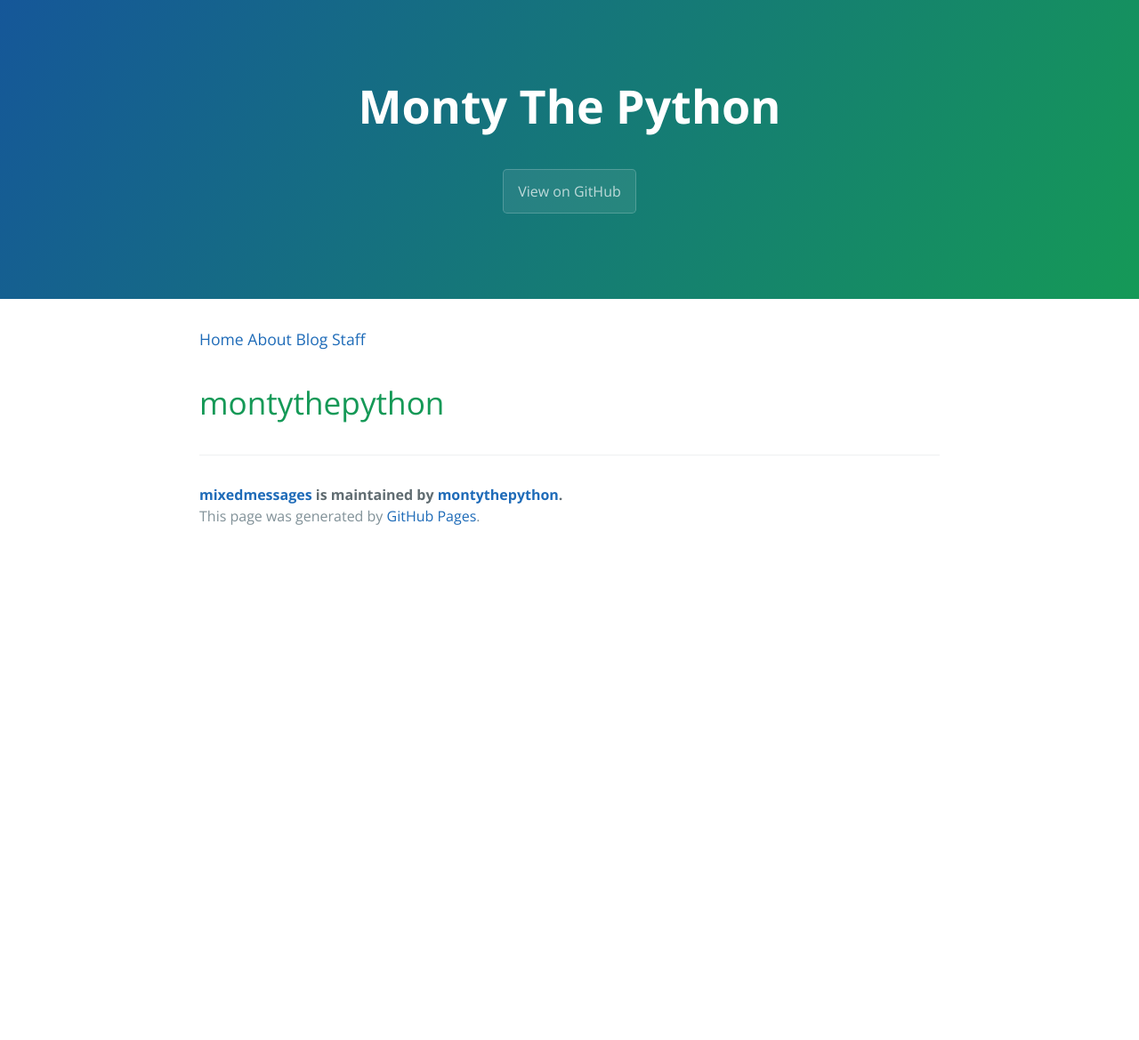
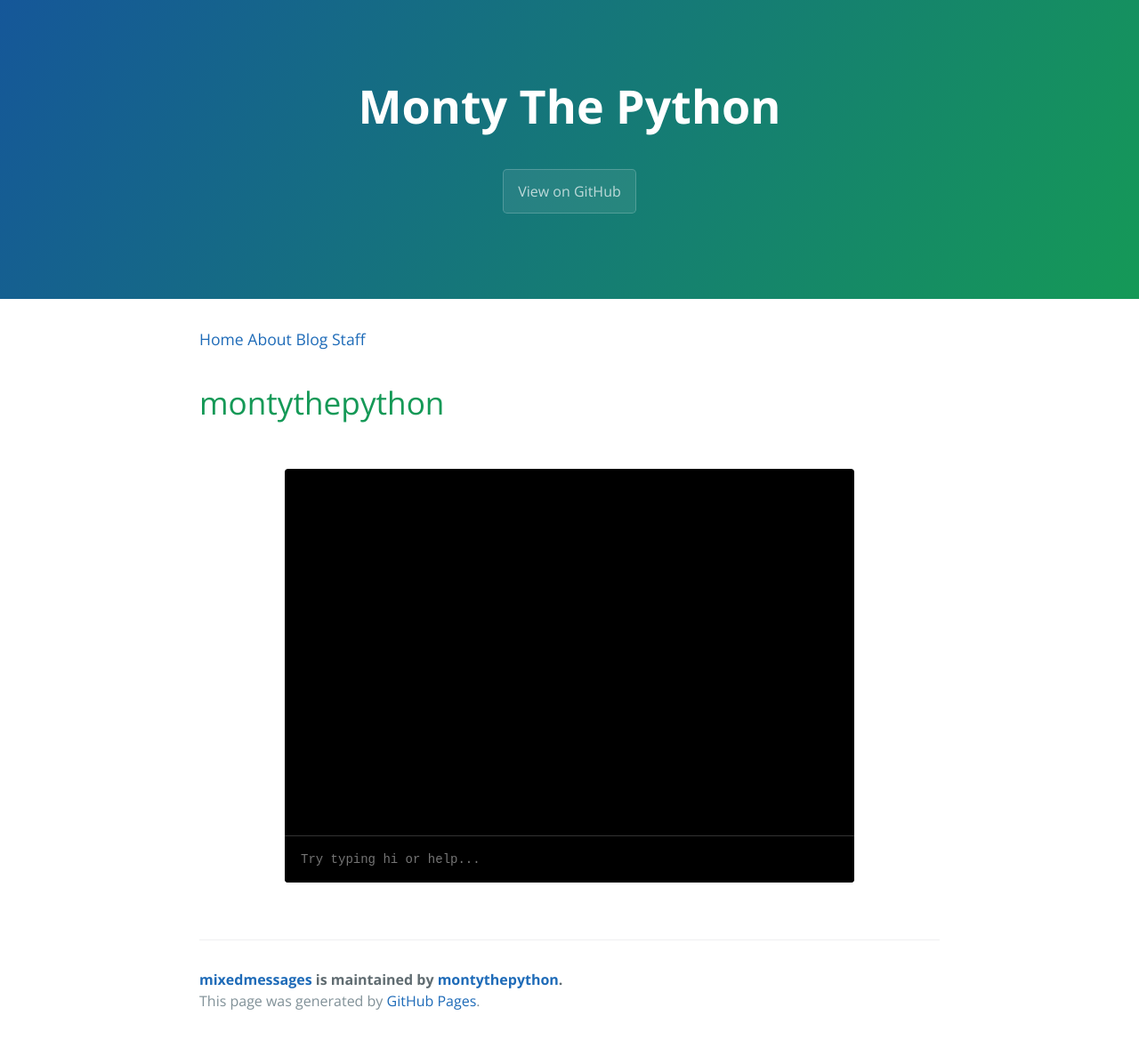
Before and after one commit to montythepython/mixedmessages, a Jekyll site: the page built from index.html, in a window 1280 px wide. Shown: the whole page at 89% size. Built offline with Jekyll 4.4.1, drawn with Linux system fonts in a browser that asks for light colours; the repository's description, which GitHub fills in, is left out; before the commit the page ends 900 px from its top, so only the background shows below that.

Commit message:
terminal-like window added

```diff
--- a/_sass/jekyll-theme-cayman.scss
+++ b/_sass/jekyll-theme-cayman.scss
@@ -376,3 +376,107 @@ a {
 .site-footer-credits {
   color: $blockquote-text-color;
 }
+
+
+
+
+
+.terminalCont{
+  background: black;
+  width: 100%;
+  border-radius: 4px;
+   padding:12px 0 0 0;
+   margin-top: -20px;
+   font-family: 'Roboto Mono', monospace;
+   opacity: 0;
+
+   animation:
+     slideDownAnimation 1s ease-in-out 1s forwards,
+     fadeInAnimation 0.8s ease-in-out 1s forwards;
+ }
+
+ .userEnteredText{
+   color: rgba(255,255,255,0.5);
+   margin: 0;
+   padding: 0;
+   display: inline-block;
+ }
+
+ #terminalReslutsCont{
+  width:100%;
+  height: 400px;
+  padding: 12px;
+  overflow-y: auto;
+  resize: none;
+  border: none;
+  font-size: 14px;
+   line-height: 28px;
+  display: block;
+  color: rgba(255,255,255,0.9);
+ }
+
+
+ #terminalReslutsCont a{
+   color: rgba(255,255,255,0.9);
+   text-decoration: none;
+ }
+
+ #terminalReslutsCont a:hover{
+   text-decoration: underline;
+ }
+
+ #terminalTextInput{
+  background: black;
+  display: block;
+  border: none;
+  border-top: 1px solid rgba(255,255,255,0.2);
+  border-radius: 0 0 4px 4px;
+  width: 100%;
+  color: white;
+  padding: 18px;
+  font-size: 14px;
+   outline: none;
+   font-family: 'Roboto Mono', monospace;
+ }
+
+ @-webkit-keyframes fadeInAnimation {
+   0%   { opacity: 0; }
+   100% { opacity: 1; }
+ }
+ @-moz-keyframes fadeInAnimation {
+   0%   { opacity: 0; }
+   100% { opacity: 1; }
+ }
+ @-o-keyframes fadeInAnimation {
+   0%   { opacity: 0; }
+   100% { opacity: 1; }
+ }
+ @keyframes fadeInAnimation {
+   0%   { opacity: 0; }
+   100% { opacity: 1; }
+ }
+
+ @-webkit-keyframes slideDownAnimation {
+   0%   { margin-top: -20px;}
+   100% { margin-top: 0;}
+ }
+ @-moz-keyframes slideDownAnimation {
+   0%   { margin-top: -20px;}
+   100% { margin-top: 0;}
+ }
+ @-o-keyframes slideDownAnimation {
+   0%   { margin-top: -20px;}
+   100% { margin-top: 0;}
+ }
+ @keyframes slideDownAnimation {
+   0%   { margin-top: -20px;}
+   100% { margin-top: 0;}
+ }
+
+ @media screen and (max-width: 1000px){
+
+   #terminalReslutsCont{
+     height: 100px;
+   }
+
+ }
--- a/index.html
+++ b/index.html
@@ -2,4 +2,13 @@
 title: Monty The Python
 ---
 
-    <h1>{{ "MontyThePython" | downcase }}</h1>
+<h1>{{ "MontyThePython" | downcase }}</h1>
+<div class="main-content">
+  <div class="terminalCont">
+    <div id="terminalReslutsCont">
+    </div>
+    <form>
+      <input id="terminalTextInput" type="text" placeholder="Try typing hi or help..." autocomplete="off">
+    </form>
+  </div>
+</div>
```
